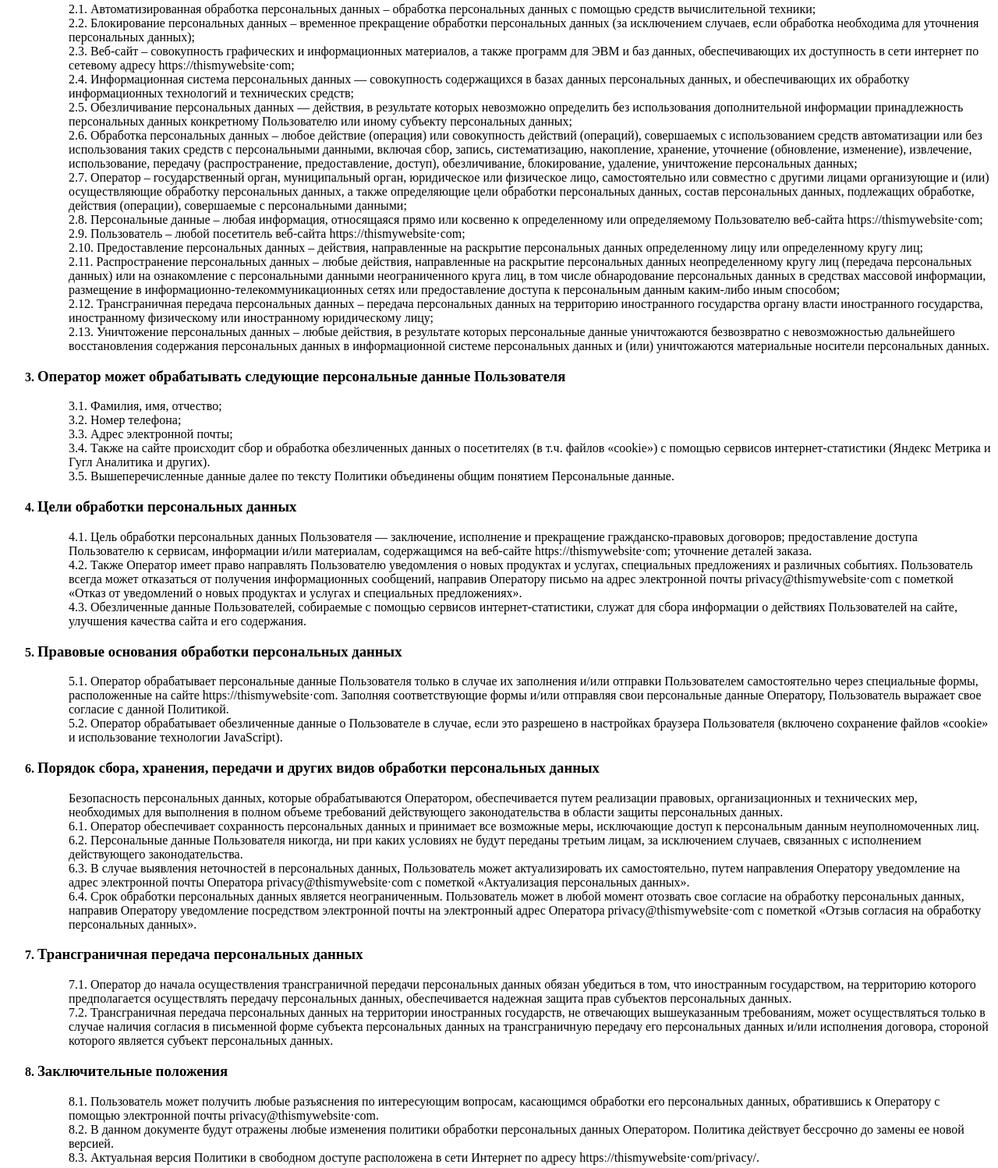
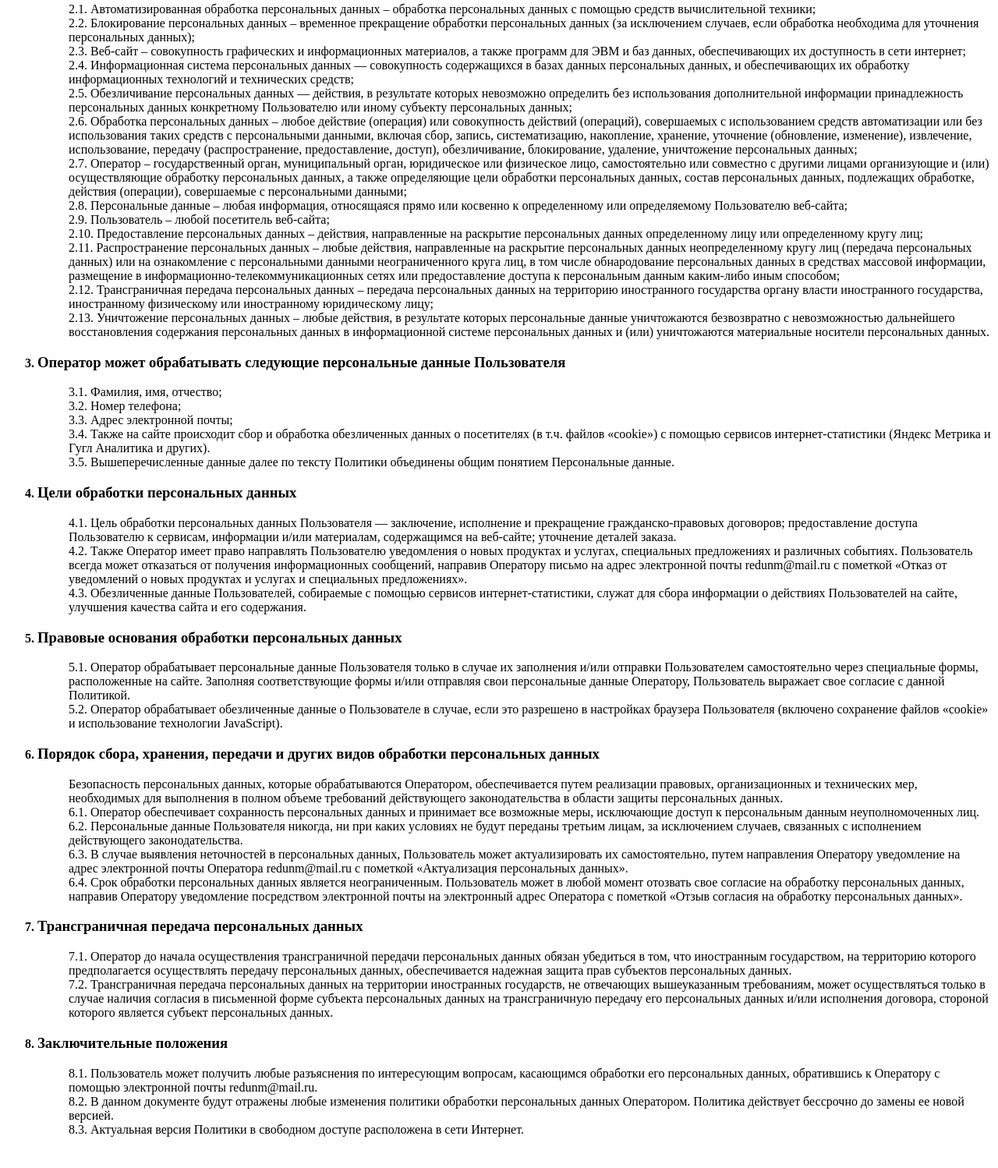
Before and after one commit to Rita05/Portfolio, a website: page static/policy.html in a window 1280 px wide. Shown: the part 350-1848 px from the top of the page at 78% size. After the commit the page ends 1824 px from the top, so only its background shows below. Drawn offline with Linux system fonts and the light colour scheme.

Commit message:
refactoring

```diff
--- a/src/sass/main-page-sections/header-block.sass
+++ b/src/sass/main-page-sections/header-block.sass
@@ -1,4 +1,3 @@
-//@import 'base-variables/_mixins.sass'
 
 .header-block
         background: linear-gradient(rgba(0, 0, 0, .3), rgba(0, 0, 0, .3)), url('../img/headerphoto.jpg') no-repeat 50%/cover
@@ -22,7 +21,6 @@
         &__link-button
                 color: #FFFFFF
                 font-weight: bold
-                ///height: 35px
                 background: variables.$main_color
                 box-shadow: 0px 4px 4px rgba(0, 0, 0, 0.15)
                 padding: 12px 25px
@@ -66,7 +64,6 @@
                 display: block
                 width: 35px
                 height: 3px
-                ///background: #151812
                 background: #D3D3D3
         span.long
                 width: 43px
--- a/src/sass/main-page-sections/main-contacts-block.sass
+++ b/src/sass/main-page-sections/main-contacts-block.sass
@@ -52,7 +52,6 @@
             input
                 width: 95%
                 height: 100%
-                ///padding: 0 20px
                 font-size: 12px
                 font-weight: 500
                 &.invalid
@@ -64,12 +63,10 @@
 
         &__textarea
             position: relative
-            ///width: 195px
             grid-column: 1/3
             textarea
                 padding: 10px 0 0 5px
                 width: 98%
-                ///width: 405px
                 height: 100%
                 resize: none
                 font-size: 12px
@@ -85,7 +82,6 @@
             width: 100%
             background: variables.$main_color
             box-shadow: 0px 5px 5px #C0C0C0
-            ///padding: 12px 25px
             text-decoration: none
             border: none
             &:hover
--- a/static/policy.html
+++ b/static/policy.html
@@ -12,19 +12,19 @@
     <ol><li><h3>Общие положения</h3></li>
     <ul>Настоящая политика обработки персональных данных составлена в соответствии с требованиями Федерального закона от 27.07.2006. №152-ФЗ «О персональных данных» и определяет порядок обработки персональных данных и меры по обеспечению безопасности персональных данных, предпринимаемые Редун Маргаритой Сергеевной (далее – Оператор).
         <li>1.1. Оператор ставит своей важнейшей целью и условием осуществления своей деятельности соблюдение прав и свобод человека и гражданина при обработке его персональных данных, в том числе защиты прав на неприкосновенность частной жизни, личную и семейную тайну.</li>
-        <li>1.2. Настоящая политика Оператора в отношении обработки персональных данных (далее – Политика) применяется ко всей информации, которую Оператор может получить о посетителях веб-сайта httpsː//thismywebsite·com.</li>
+        <li>1.2. Настоящая политика Оператора в отношении обработки персональных данных (далее – Политика) применяется ко всей информации, которую Оператор может получить о посетителях веб-сайт.</li>
     </ul>
 
     <li><h3>Основные понятия, используемые в Политике</h3></li>
     <ul><li>2.1. Автоматизированная обработка персональных данных – обработка персональных данных с помощью средств вычислительной техники;</li>
         <li>2.2. Блокирование персональных данных – временное прекращение обработки персональных данных (за исключением случаев, если обработка необходима для уточнения персональных данных);
-        <li>2.3. Веб-сайт – совокупность графических и информационных материалов, а также программ для ЭВМ и баз данных, обеспечивающих их доступность в сети интернет по сетевому адресу httpsː//thismywebsite·com;</li>
+        <li>2.3. Веб-сайт – совокупность графических и информационных материалов, а также программ для ЭВМ и баз данных, обеспечивающих их доступность в сети интернет;</li>
         <li>2.4. Информационная система персональных данных — совокупность содержащихся в базах данных персональных данных, и обеспечивающих их обработку информационных технологий и технических средств;</li>
         <li>2.5. Обезличивание персональных данных — действия, в результате которых невозможно определить без использования дополнительной информации принадлежность персональных данных конкретному Пользователю или иному субъекту персональных данных;</li>
         <li>2.6. Обработка персональных данных – любое действие (операция) или совокупность действий (операций), совершаемых с использованием средств автоматизации или без использования таких средств с персональными данными, включая сбор, запись, систематизацию, накопление, хранение, уточнение (обновление, изменение), извлечение, использование, передачу (распространение, предоставление, доступ), обезличивание, блокирование, удаление, уничтожение персональных данных;</li>
         <li>2.7. Оператор – государственный орган, муниципальный орган, юридическое или физическое лицо, самостоятельно или совместно с другими лицами организующие и (или) осуществляющие обработку персональных данных, а также определяющие цели обработки персональных данных, состав персональных данных, подлежащих обработке, действия (операции), совершаемые с персональными данными;</li>
-        <li>2.8. Персональные данные – любая информация, относящаяся прямо или косвенно к определенному или определяемому Пользователю веб-сайта httpsː//thismywebsite·com;</li>
-        <li>2.9. Пользователь – любой посетитель веб-сайта httpsː//thismywebsite·com;</li>
+        <li>2.8. Персональные данные – любая информация, относящаяся прямо или косвенно к определенному или определяемому Пользователю веб-сайта;</li>
+        <li>2.9. Пользователь – любой посетитель веб-сайта;</li>
         <li>2.10. Предоставление персональных данных – действия, направленные на раскрытие персональных данных определенному лицу или определенному кругу лиц;</li>
         <li>2.11. Распространение персональных данных – любые действия, направленные на раскрытие персональных данных неопределенному кругу лиц (передача персональных данных) или на ознакомление с персональными данными неограниченного круга лиц, в том числе обнародование персональных данных в средствах массовой информации, размещение в информационно-телекоммуникационных сетях или предоставление доступа к персональным данным каким-либо иным способом;</li>
         <li>2.12. Трансграничная передача персональных данных – передача персональных данных на территорию иностранного государства органу власти иностранного государства, иностранному физическому или иностранному юридическому лицу;</li>
@@ -38,29 +38,29 @@
         <li>3.5. Вышеперечисленные данные далее по тексту Политики объединены общим понятием Персональные данные.</li></ul>
 
     <li><h3>Цели обработки персональных данных</h3></li>
-    <ul><li>4.1. Цель обработки персональных данных Пользователя — заключение, исполнение и прекращение гражданско-правовых договоров; предоставление доступа Пользователю к сервисам, информации и/или материалам, содержащимся на веб-сайте httpsː//thismywebsite·com; уточнение деталей заказа.</li>
-        <li>4.2. Также Оператор имеет право направлять Пользователю уведомления о новых продуктах и услугах, специальных предложениях и различных событиях. Пользователь всегда может отказаться от получения информационных сообщений, направив Оператору письмо на адрес электронной почты privacy@thismywebsite·com с пометкой «Отказ от уведомлений о новых продуктах и услугах и специальных предложениях».</li>
+    <ul><li>4.1. Цель обработки персональных данных Пользователя — заключение, исполнение и прекращение гражданско-правовых договоров; предоставление доступа Пользователю к сервисам, информации и/или материалам, содержащимся на веб-сайте; уточнение деталей заказа.</li>
+        <li>4.2. Также Оператор имеет право направлять Пользователю уведомления о новых продуктах и услугах, специальных предложениях и различных событиях. Пользователь всегда может отказаться от получения информационных сообщений, направив Оператору письмо на адрес электронной почты redunm@mail.ru с пометкой «Отказ от уведомлений о новых продуктах и услугах и специальных предложениях».</li>
         <li>4.3. Обезличенные данные Пользователей, собираемые с помощью сервисов интернет-статистики, служат для сбора информации о действиях Пользователей на сайте, улучшения качества сайта и его содержания.</li></ul>
 
     <li><h3>Правовые основания обработки персональных данных</h3></li>
-    <ul><li>5.1. Оператор обрабатывает персональные данные Пользователя только в случае их заполнения и/или отправки Пользователем самостоятельно через специальные формы, расположенные на сайте httpsː//thismywebsite·com. Заполняя соответствующие формы и/или отправляя свои персональные данные Оператору, Пользователь выражает свое согласие с данной Политикой.</li>
+    <ul><li>5.1. Оператор обрабатывает персональные данные Пользователя только в случае их заполнения и/или отправки Пользователем самостоятельно через специальные формы, расположенные на сайте. Заполняя соответствующие формы и/или отправляя свои персональные данные Оператору, Пользователь выражает свое согласие с данной Политикой.</li>
         <li>5.2. Оператор обрабатывает обезличенные данные о Пользователе в случае, если это разрешено в настройках браузера Пользователя (включено сохранение файлов «cookie» и использование технологии JavaScript).</li></ul>
 
     <li><h3>Порядок сбора, хранения, передачи и других видов обработки персональных данных</h3></li>
     <ul>Безопасность персональных данных, которые обрабатываются Оператором, обеспечивается путем реализации правовых, организационных и технических мер, необходимых для выполнения в полном объеме требований действующего законодательства в области защиты персональных данных.</li>
     <li>6.1. Оператор обеспечивает сохранность персональных данных и принимает все возможные меры, исключающие доступ к персональным данным неуполномоченных лиц.</li>
     <li>6.2. Персональные данные Пользователя никогда, ни при каких условиях не будут переданы третьим лицам, за исключением случаев, связанных с исполнением действующего законодательства.</li>
-    <li>6.3. В случае выявления неточностей в персональных данных, Пользователь может актуализировать их самостоятельно, путем направления Оператору уведомление на адрес электронной почты Оператора privacy@thismywebsite·com с пометкой «Актуализация персональных данных».</li>
-    <li>6.4. Срок обработки персональных данных является неограниченным. Пользователь может в любой момент отозвать свое согласие на обработку персональных данных, направив Оператору уведомление посредством электронной почты на электронный адрес Оператора privacy@thismywebsite·com с пометкой «Отзыв согласия на обработку персональных данных».</li></ul>
+    <li>6.3. В случае выявления неточностей в персональных данных, Пользователь может актуализировать их самостоятельно, путем направления Оператору уведомление на адрес электронной почты Оператора redunm@mail.ru с пометкой «Актуализация персональных данных».</li>
+    <li>6.4. Срок обработки персональных данных является неограниченным. Пользователь может в любой момент отозвать свое согласие на обработку персональных данных, направив Оператору уведомление посредством электронной почты на электронный адрес Оператора с пометкой «Отзыв согласия на обработку персональных данных».</li></ul>
 
     <li><h3>Трансграничная передача персональных данных</h3></li>
     <ul><li>7.1. Оператор до начала осуществления трансграничной передачи персональных данных обязан убедиться в том, что иностранным государством, на территорию которого предполагается осуществлять передачу персональных данных, обеспечивается надежная защита прав субъектов персональных данных.</li>
         <li>7.2. Трансграничная передача персональных данных на территории иностранных государств, не отвечающих вышеуказанным требованиям, может осуществляться только в случае наличия согласия в письменной форме субъекта персональных данных на трансграничную передачу его персональных данных и/или исполнения договора, стороной которого является субъект персональных данных.</li></ul>
 
     <li><h3>Заключительные положения</h3></li>
-    <ul><li>8.1. Пользователь может получить любые разъяснения по интересующим вопросам, касающимся обработки его персональных данных, обратившись к Оператору с помощью электронной почты privacy@thismywebsite·com.</li>
+    <ul><li>8.1. Пользователь может получить любые разъяснения по интересующим вопросам, касающимся обработки его персональных данных, обратившись к Оператору с помощью электронной почты redunm@mail.ru.</li>
         <li>8.2. В данном документе будут отражены любые изменения политики обработки персональных данных Оператором. Политика действует бессрочно до замены ее новой версией.</li>
-        <li>8.3. Актуальная версия Политики в свободном доступе расположена в сети Интернет по адресу httpsː//thismywebsite·com/privacy/.</li></ul>
+        <li>8.3. Актуальная версия Политики в свободном доступе расположена в сети Интернет.</li></ul>
 </ol>
 </body>
 </html>
```
Also changed, not shown: gulpfile.js (+1 -40 lines), src/sass/main-page-sections/main-my projects-block.sass (+3 -6 lines), static/index.html (+2 -9 lines), static/css/style.css, static/img/web-chat-project.jpg (added), 1 other file.
